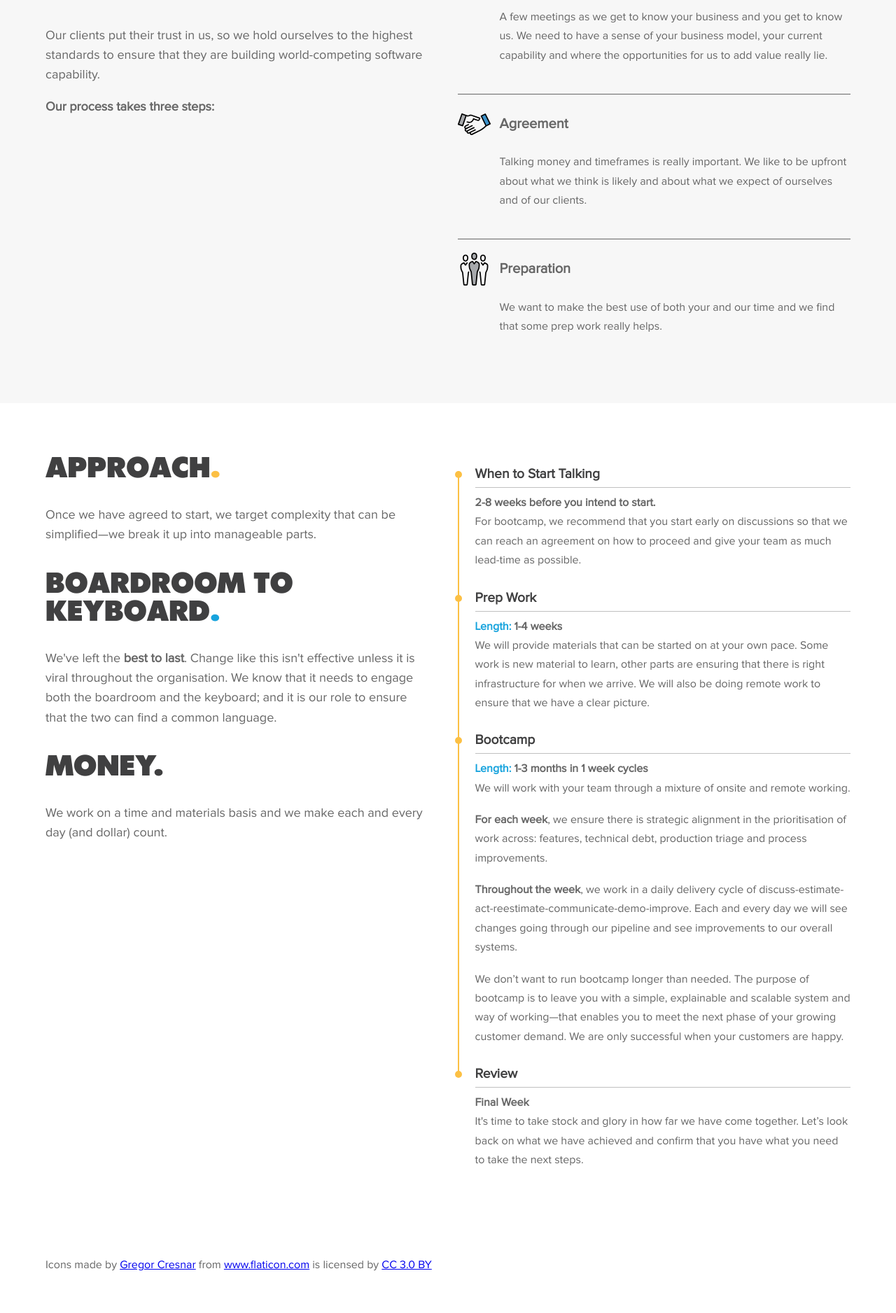
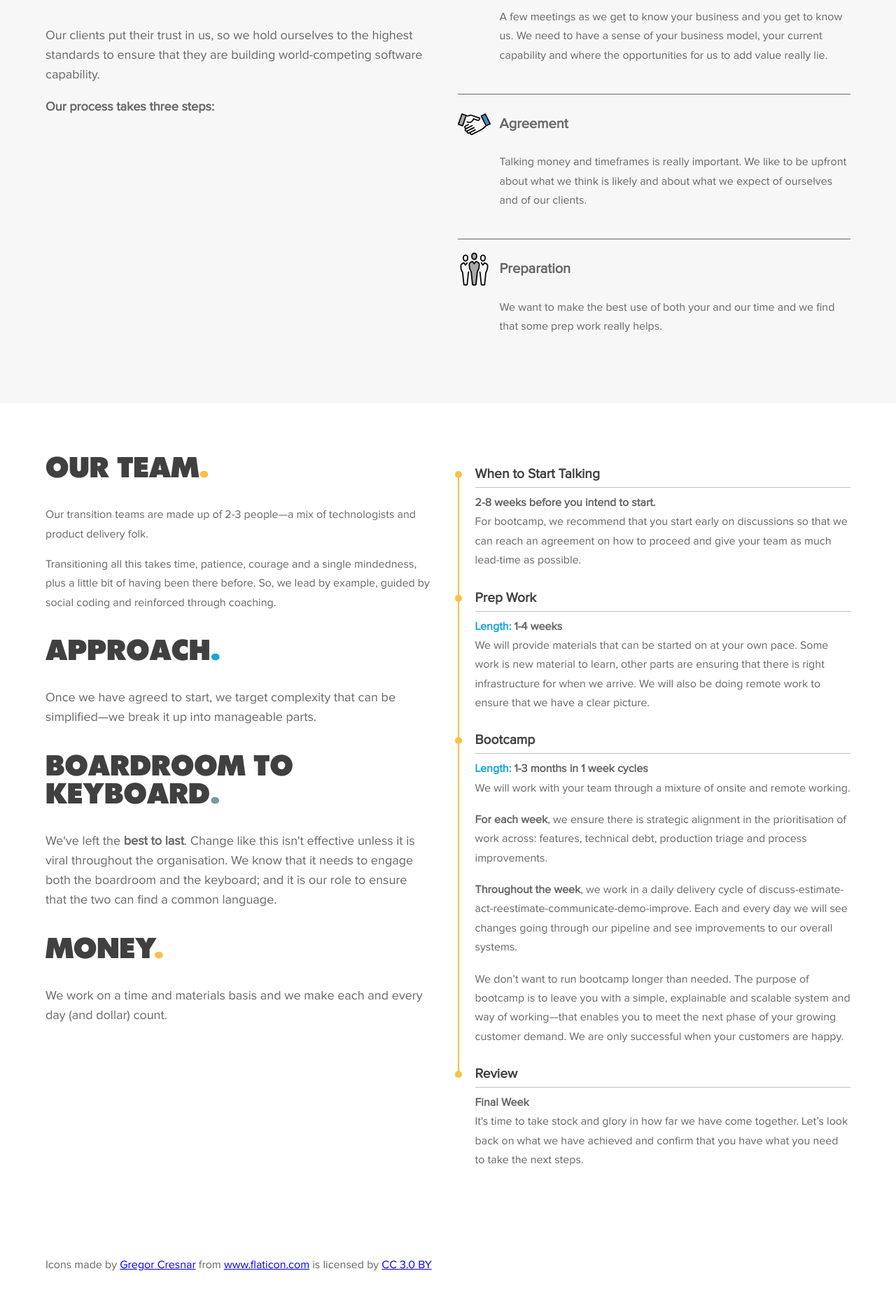
Before and after one commit to hyprnz/hyprnz.github.io, a Jekyll site: the page bootcamp.html, which Jekyll copies as it is, in a window 1280 px wide. Shown: the part 1458-3334 px from the top of the page at 70% size. Built offline with Jekyll 4.4.1, drawn with Linux system fonts in a browser that asks for light colours.

Commit message:
Bootcamp - our team

```diff
--- a/bootcamp.html
+++ b/bootcamp.html
@@ -128,14 +128,18 @@
 <section class="wrap" id="key-dates">
     <div class="content-section">
         <div class="half">
-            <h2>Approach<span class="yellow-text">.</span></h2>
+            <h2>Our Team<span class="yellow-text">.</span></h2>
+            <p>Our transition teams are made up of 2-3 people—a mix of technologists and product delivery folk.</p>
+            <p>Transitioning all this takes time, patience, courage and a single mindedness, plus a little bit of having
+                been there before. So, we lead by example, guided by social coding and reinforced through coaching.</p>
+            <h2>Approach<span class="blue-text">.</span></h2>
             <p class="intro">Once we have agreed to start, we target complexity that can be simplified—we break it up
                 into manageable parts.</p>
-            <h2>Boardroom to keyboard<span class="blue-text">.</span></h2>
+            <h2>Boardroom to keyboard<span class="grey-text">.</span></h2>
             <p class="intro">We've left the <strong>best to last</strong>. Change like this isn't effective unless it is
                 viral throughout the organisation. We know that it needs to engage both the boardroom and the keyboard;
                 and it is our role to ensure that the two can find a common language. </p>
-            <h2>Money.</h2>
+            <h2>Money<span class="yellow-text">.</span></h2>
             <p class="intro">We work on a time and materials basis and we make each and every day (and dollar)
                 count. </p>
         </div>
```
Also changed, not shown: css/bootcamp.css.
